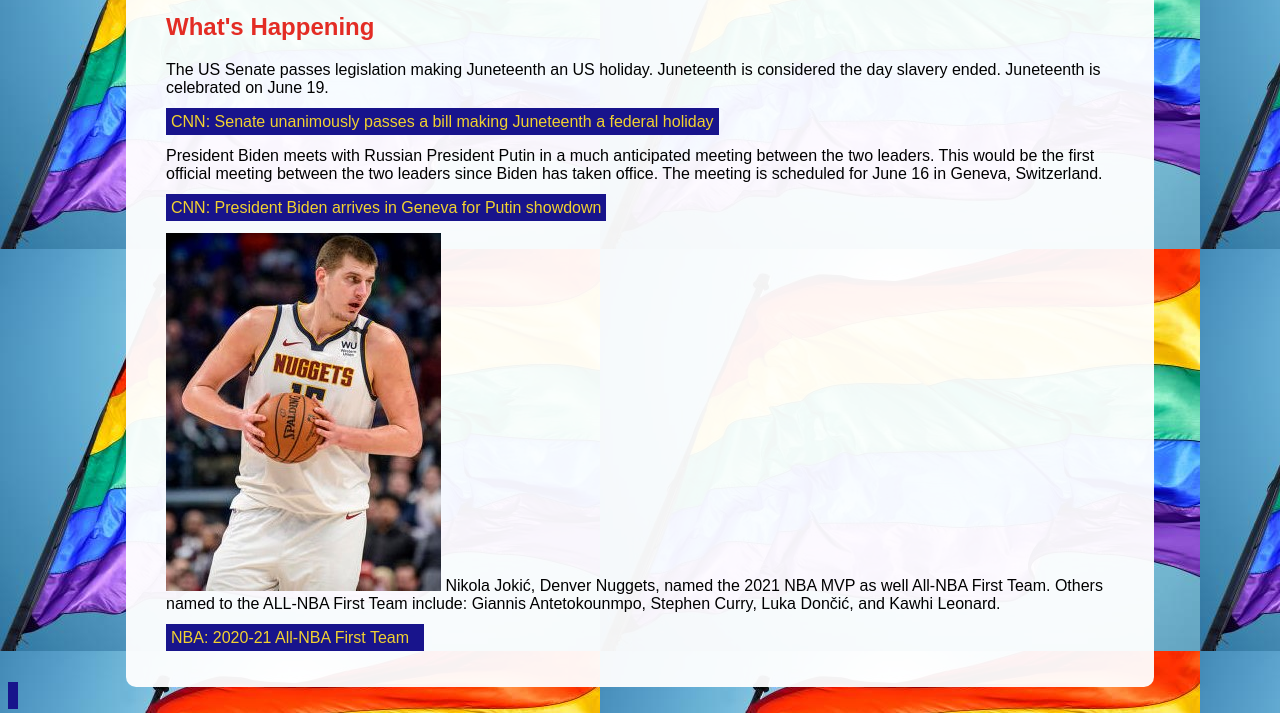
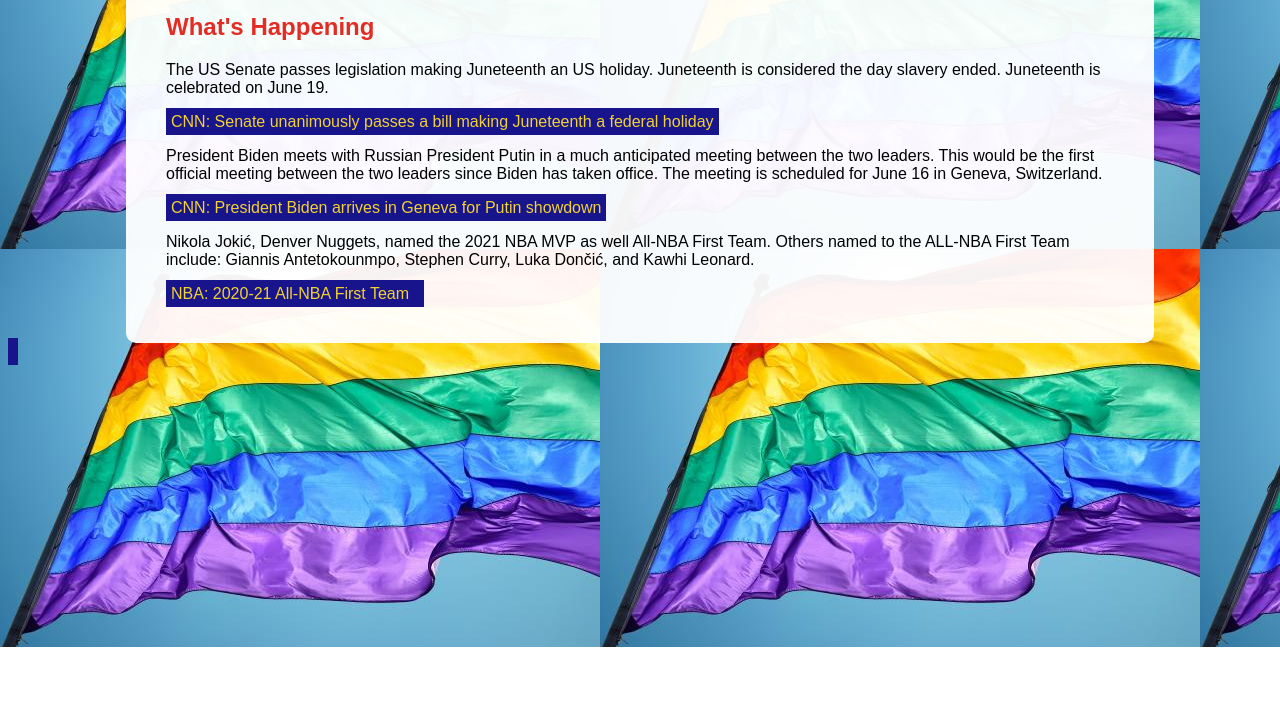
Before and after one commit to KNuttry/KNuttry.github.io, a plain HTML site: page TheAgenda.html in a window 1280 px wide. Shown: the part 153-866 px from the top of the page. After the commit the page ends 800 px from the top, so only its background shows below. Drawn offline with Linux system fonts and the light colour scheme.

Commit message:
Add files via upload

```diff
--- a/TheAgenda.html
+++ b/TheAgenda.html
@@ -27,7 +27,6 @@
             <a href="https://www.cnn.com/2021/06/15/politics/president-biden-international-trip-vladimir-putin/index.html">CNN: President Biden arrives in Geneva for Putin showdown</a>
 
             <p>
-            <img src="jokic.jpg" alt="Nikola Jokić">
             Nikola Jokić, Denver Nuggets, named the 2021 NBA MVP as well All-NBA First Team.
             Others named to the ALL-NBA First Team include: Giannis Antetokounmpo, Stephen Curry, Luka Dončić, and Kawhi Leonard.
             </p>
```
